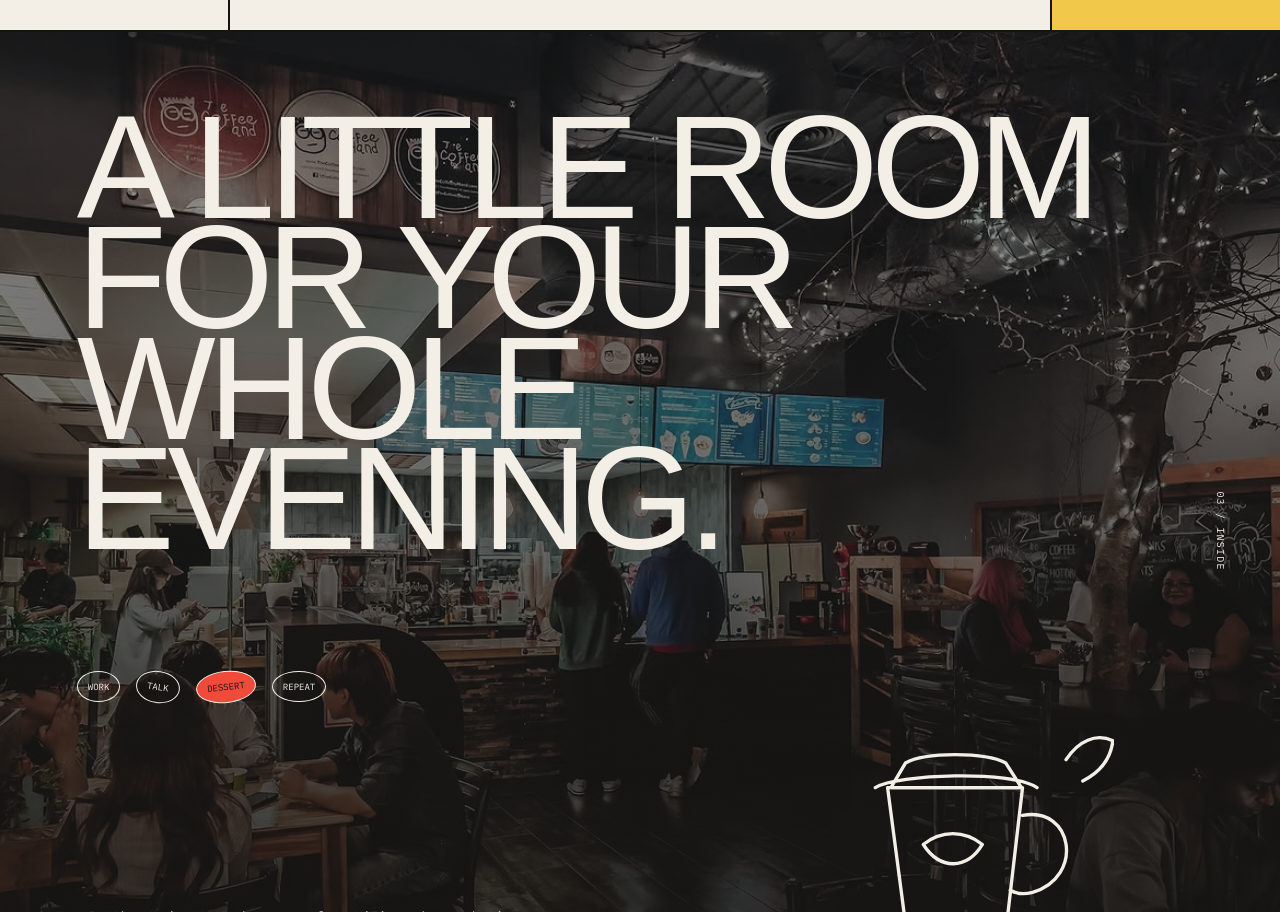
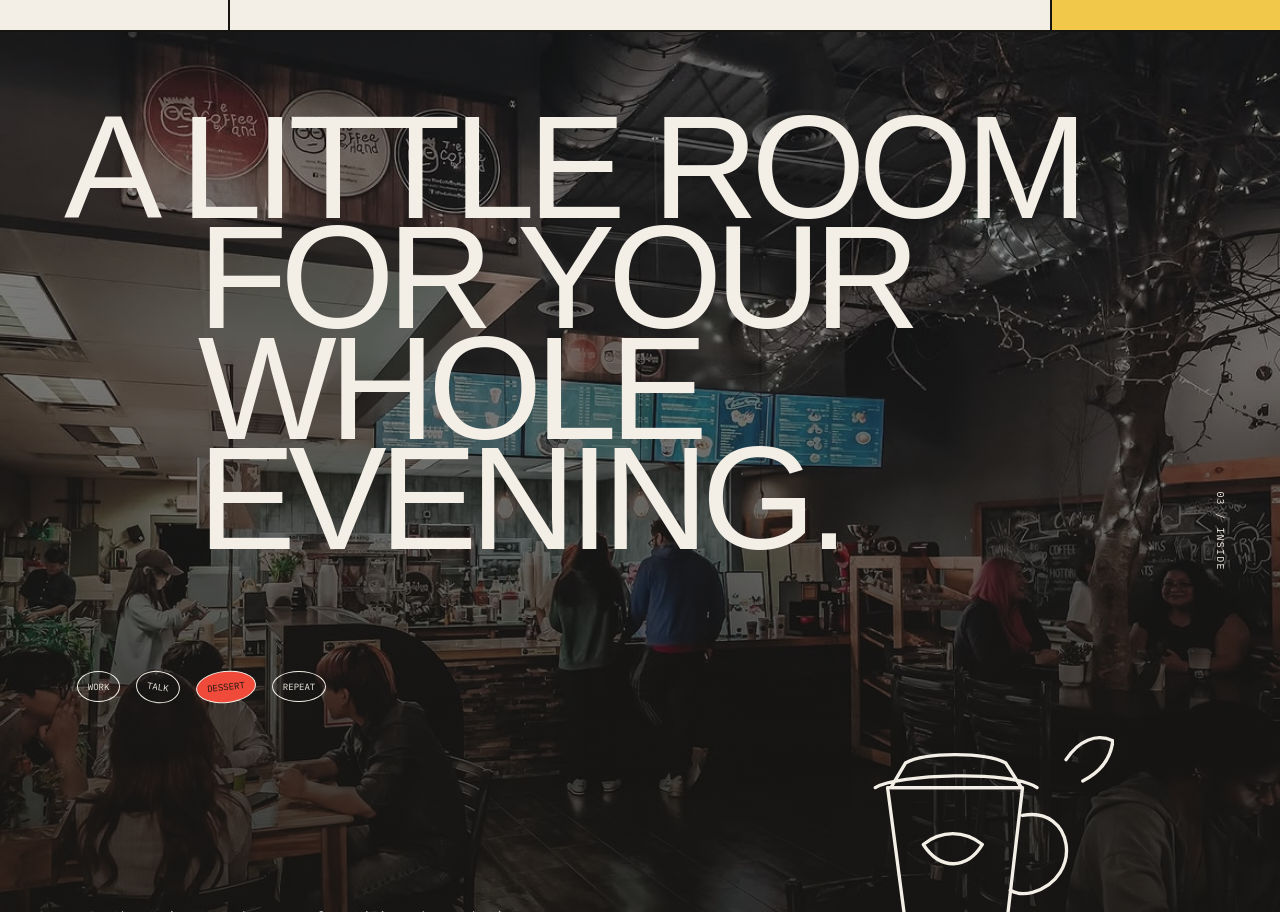
Before and after one commit to NakamaPartners/the-coffee-by-hand, a React (Vite) app: page / in a window 1280 px wide. Shown: the part 2765-3677 px from the top of the page. Built offline with nearby package versions, Linux system fonts and the light colour scheme; a web font is replaced by a local one.

Commit message:
Restore section four headline placement

```diff
--- a/src/index.css
+++ b/src/index.css
@@ -348,8 +348,8 @@ h1, h2, .ticker-track, .favorites-list strong, .favorites-rotated > span,
 .inside { background: var(--ink); border-bottom: 2px solid var(--ink); color: var(--rice); min-height: 1000px; overflow: hidden; position: relative; }
 .inside-photo { filter: saturate(.72) contrast(1.03); height: 100%; inset: 0; object-fit: cover; position: absolute; width: 100%; }
 .inside-wash { background: linear-gradient(180deg, rgba(23,21,18,.38) 8%, rgba(23,21,18,.82) 88%); inset: 0; position: absolute; }
-.inside h2 { font-size: clamp(78px, 11.5vw, 175px); left: 6%; letter-spacing: -.05em; line-height: .75; margin: 0; position: absolute; text-align: left; top: 8%; text-transform: uppercase; width: 88%; z-index: 2; }
-.inside h2 span { display: block; margin-left: 0; }
+.inside h2 { font-size: clamp(78px, 11.5vw, 175px); left: 5%; letter-spacing: -.05em; line-height: .75; margin: 0; position: absolute; top: 8%; text-transform: uppercase; width: 87%; z-index: 2; }
+.inside h2 span { display: block; margin-left: 12%; }
 .inside > p { bottom: 8%; font-size: 13px; left: 7%; line-height: 1.7; margin: 0; max-width: 430px; position: absolute; z-index: 3; }
 .inside-side { font-size: 10px; letter-spacing: .12em; position: absolute; right: 20px; text-transform: uppercase; top: 50%; transform: translateY(-50%) rotate(90deg); }
 .inside-cup { bottom: 6%; height: 260px; position: absolute; right: 13%; width: 290px; z-index: 3; }
```
